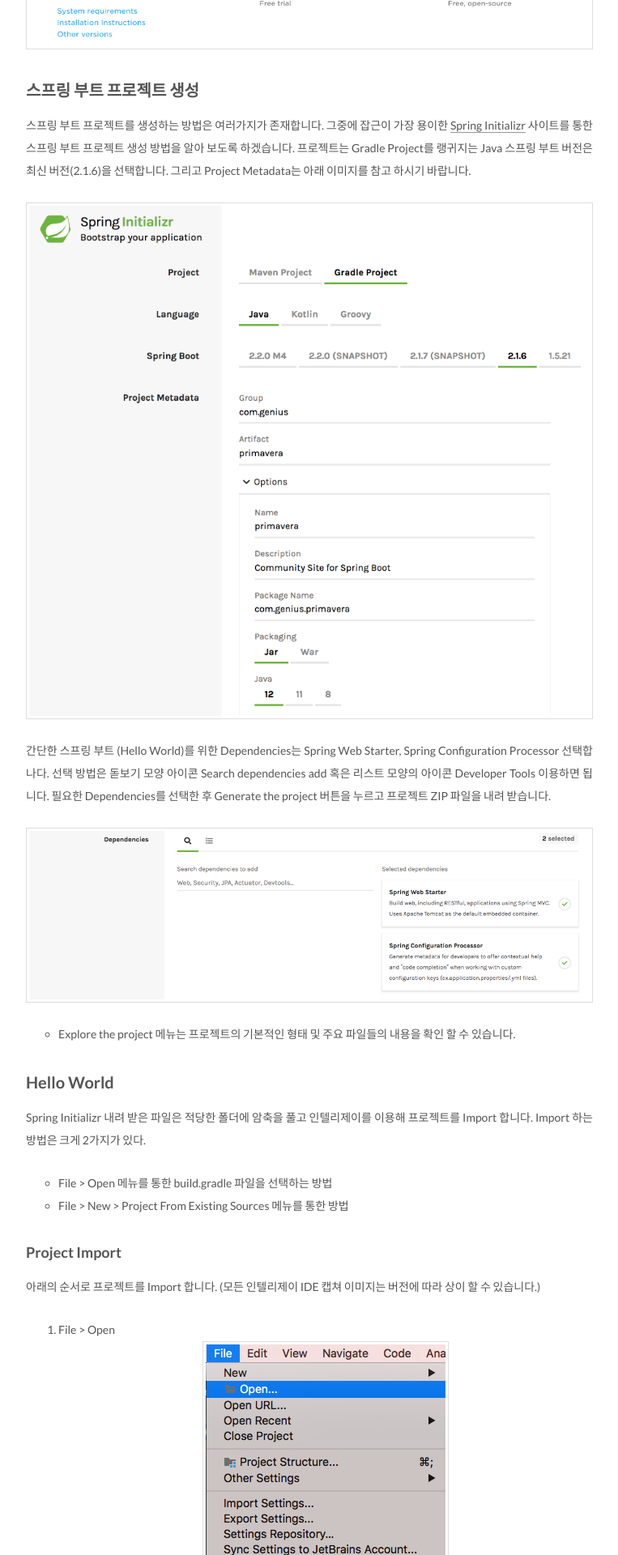
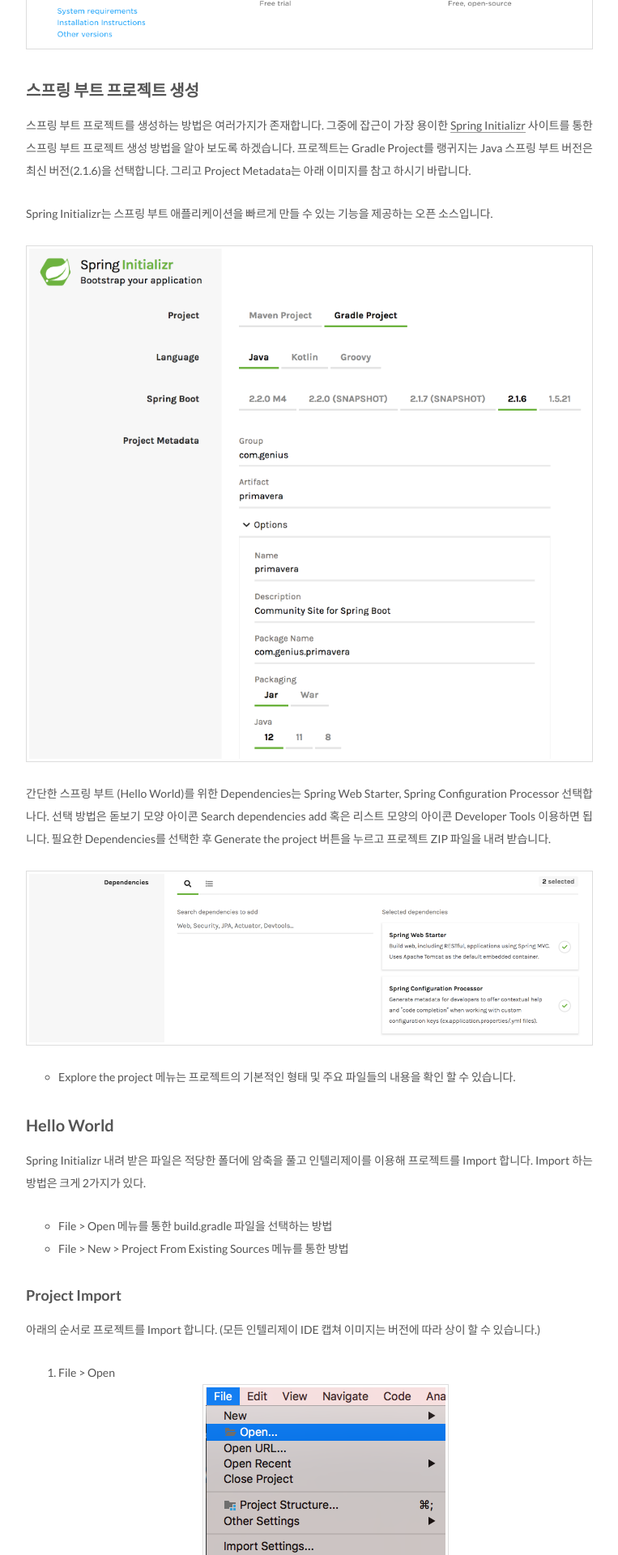
Before and after one commit to csj4032/csj4032.github.io, a Jekyll site: the page built from _posts/2019-07-22-Primavera-Chap02.md, in a window 1280 px wide. Shown: the part 1607-3527 px from the top of the page at 81% size, without its empty margins (258-1021 px from the left). Built offline with Jekyll 4.4.1, drawn with Linux system fonts in a browser that asks for light colours; comment, search, counter and statistics services are not loaded.

Commit message:
스프링부트 챕터 02 수정

```diff
--- a/_posts/2019-07-22-Primavera-Chap02.md
+++ b/_posts/2019-07-22-Primavera-Chap02.md
@@ -28,6 +28,8 @@ comments: true
 ## 스프링 부트 프로젝트 생성
 스프링 부트 프로젝트를 생성하는 방법은 여러가지가 존재합니다. 그중에 잡근이 가장 용이한 [Spring Initializr](https://start.spring.io) 사이트를 통한 스프링 부트 프로젝트 생성 방법을 알아 보도록 하겠습니다.
 프로젝트는 Gradle Project를 랭귀지는 Java 스프링 부트 버전은 최신 버전(2.1.6)을 선택합니다. 그리고 Project Metadata는 아래 이미지를 참고 하시기 바랍니다.
+
+Spring Initializr는 스프링 부트 애플리케이션을 빠르게 만들 수 있는 기능을 제공하는 오픈 소스입니다.
 
 ![Bootstrap your applications](/assets/images/books/primavera/chap02/bootstrap-your-applications.png)
 
```
